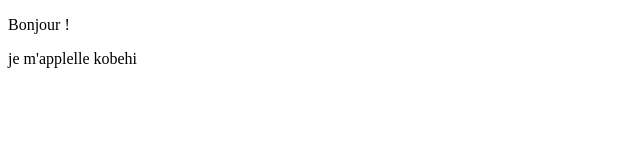
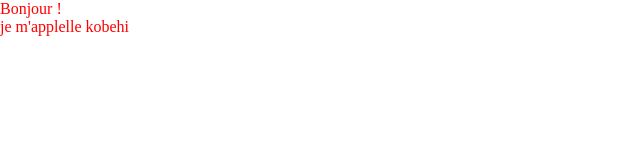
Before and after one commit to kobehi2005/LORD, a plain HTML site: page index.html in a window 1280 px wide. Shown: the whole page, without its empty margins (0-640 px from the left). Drawn offline with Linux system fonts and the light colour scheme.

Commit message:
revision

```diff
--- a/index.html
+++ b/index.html
@@ -4,6 +4,7 @@
     <meta charset="UTF-8">
     <meta name="viewport" content="width=device-width, initial-scale=1.0">
     <title>Document</title>
+    <link rel="stylesheet" href="style.css">
 </head>
 <body>
     <p>Bonjour !</p>
--- /dev/null
+++ b/style.css
@@ -0,0 +1,11 @@
+*{
+    margin: 0;
+    padding: 0;
+    box-sizing: border-box;
+
+}
+
+p{
+    color: red;
+
+}
```
